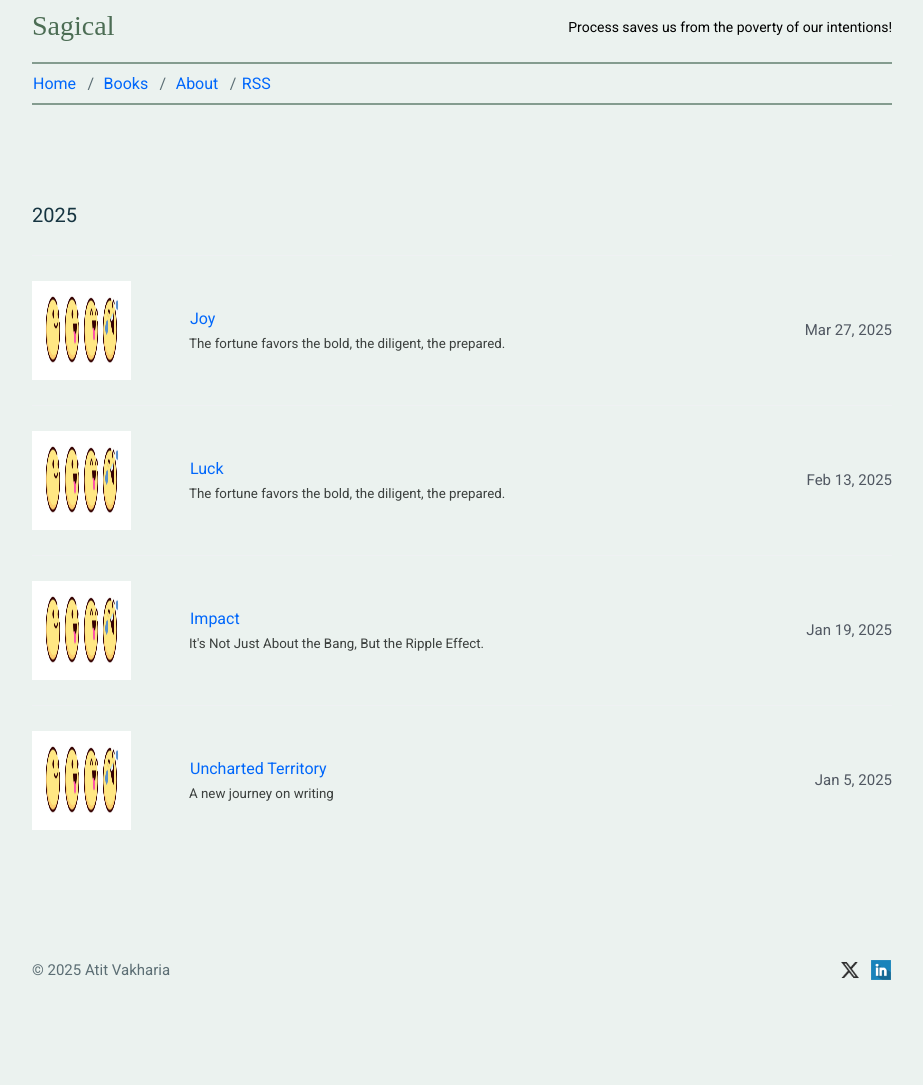
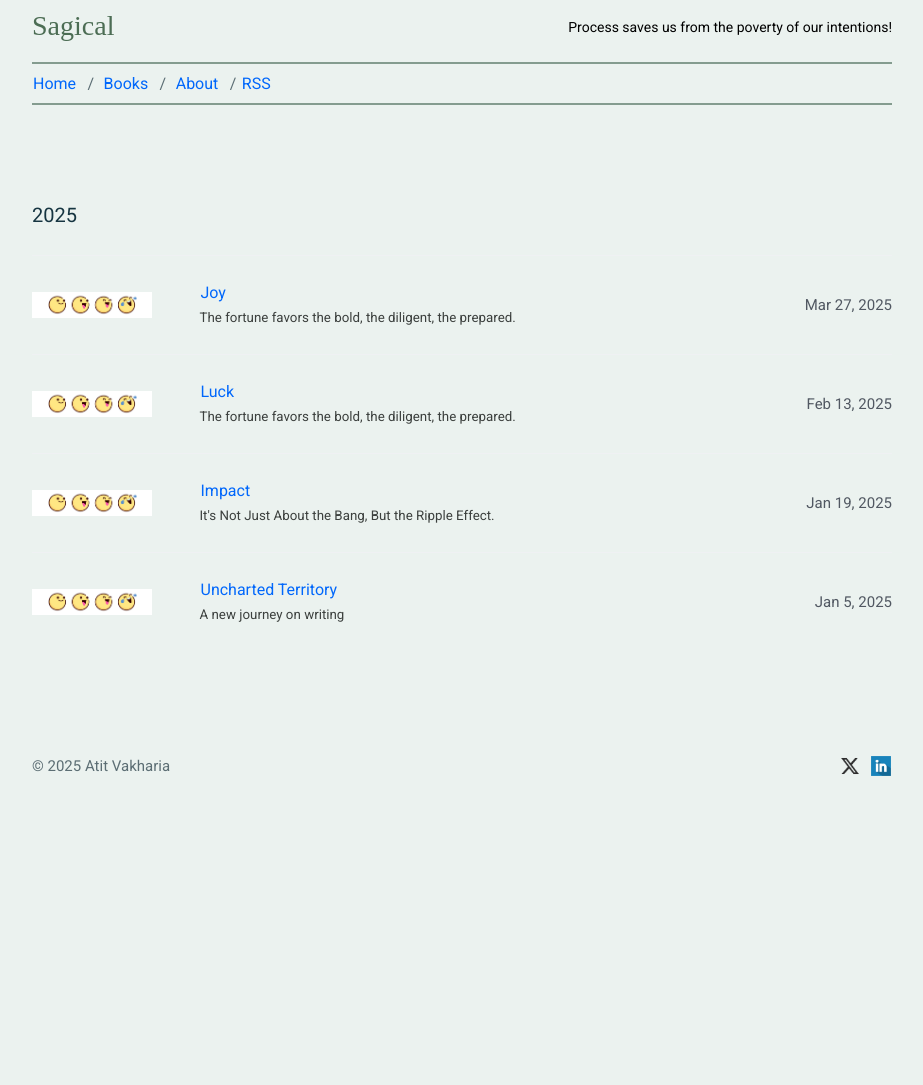
Before and after one commit to mkchoi212/paper-jekyll-theme, a Jekyll site: the page built from index.html, in a window 1280 px wide. Shown: the whole page, without its empty margins (178-1101 px from the left). Built offline with Jekyll 4.4.1, drawn with Linux system fonts in a browser that asks for light colours; after the commit the page ends 900 px from its top, so only the background shows below that.

Commit message:
Update index.html

```diff
--- a/index.html
+++ b/index.html
@@ -13,7 +13,7 @@ title: Home
     {% endif %}
     <li class="c-archives__item">
       <div style="float: left; width: auto; height: auto;  max-width: 120px; max-height: 120px;">
-        <img src="../assets/joy.png" width="99" height="99" />
+        <img src="../assets/joy.png" alt="{{ post.title }}" />
       </div>
       <div style="float: left; text-align: left; width: 60%;">
         <h3>
```
